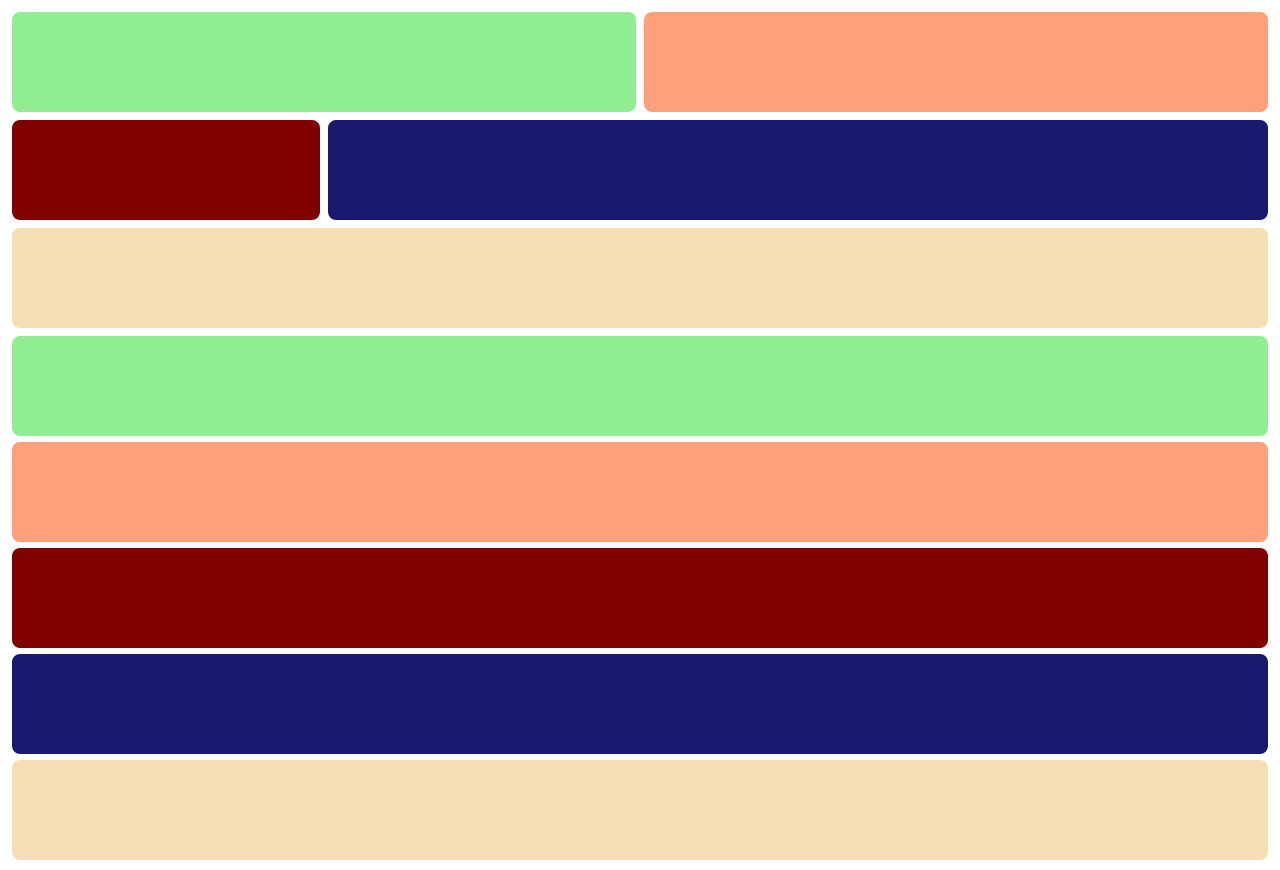
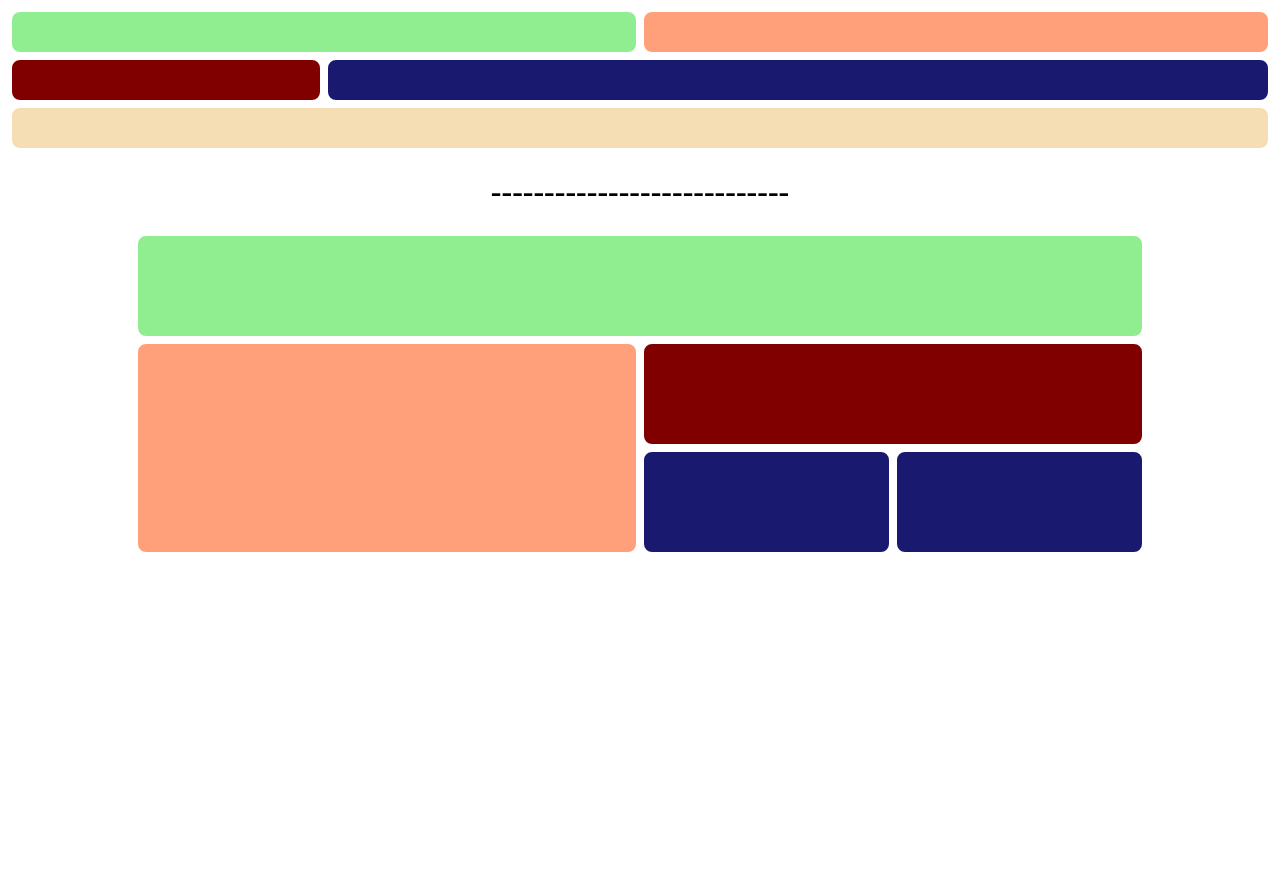
Before and after one commit to JermPryor1994/fsw-100, a plain HTML site: page week5/Extended Responsive Design/index.html in a window 1280 px wide. After the commit the page ends 800 px from the top, so only its background shows below. Drawn offline with Linux system fonts and the light colour scheme.

Commit message:
corrected mistakes

```diff
--- a/week5/Extended Responsive Design/index.html
+++ b/week5/Extended Responsive Design/index.html
@@ -5,18 +5,19 @@
     </head>
     <body>
         <main class='content1'>
-            <div class='area1 box'></div>
-            <div class='area2 box'></div>
-            <div class='area3 box'></div>
-            <div class='area4 box'></div>
-            <div class='area5 box'></div>
+            <div class='area1 box1'></div>
+            <div class='area2 box1'></div>
+            <div class='area3 box1'></div>
+            <div class='area4 box1'></div>
+            <div class='area5 box1'></div>
         </main>
-        <main>
-            <div class='area1 box'></div>
-            <div class='area2 box'></div>
-            <div class='area3 box'></div>
-            <div class='area4 box'></div>
-            <div class='area5 box'></div>
+        <h1 id='line'>----------------------------</h1>
+        <main class='content2'>
+            <div class='area6 box2'></div>
+            <div class='area7 box2'></div>
+            <div class='area8 box2'></div>
+            <div class='area9 box2'></div>
+            <div class='area10 box2'></div>
         </main>
     </body>
 </html>
--- a/week5/Extended Responsive Design/styles.css
+++ b/week5/Extended Responsive Design/styles.css
@@ -3,10 +3,13 @@
     grid-template-columns: repeat(4, 1fr);
     grid-template-rows: repeat(3, 1fr);
 }
-.box{
+#line{
+    text-align: center;
+}
+.box1{
     border: 2px solid white;
     border-radius: 10px;
-    padding: 50px;
+    padding: 20px;
     margin: 2px;
 }
 .area1{
@@ -29,22 +32,38 @@
     background-color: wheat;
     grid-column: 1/5;
 }
-@media (max-width: 768px){
-    .area1{
-        grid-column: 1/5;
+.content2{
+    display: grid;
+    grid-template-columns: repeat(4, 1fr);
+    grid-template-rows: repeat(3, 1fr);
+    margin-left: 10%;
+    margin-right: 10%;
 }
-    .area2{
+.box2{
+    border: 2px solid white;
+    border-radius: 10px;
+    padding: 50px;
+    margin: 2px;
+}
+.area6{
+    background-color: lightgreen;
+    grid-column: 1/5
+}
+.area7{
+    background-color: lightsalmon;
     grid-column: 1/3;
-        grid-row: 2/5;
+    grid-row: 2/4;
 }
-    .area3{
+.area8{
+    background-color: maroon;
     grid-column: 3/5;
+    grid-row: 2/3
 }
-    .area4{
+.area9{
+    background-color: midnightblue;
     grid-column: 3/4;
 }
-    .area5{
+.area10{
+    background-color: midnightblue;
     grid-column: 4/5;
-        background-color: midnightblue;
 }
-}
```
Lines whose indentation alone changed are shown as unchanged.
